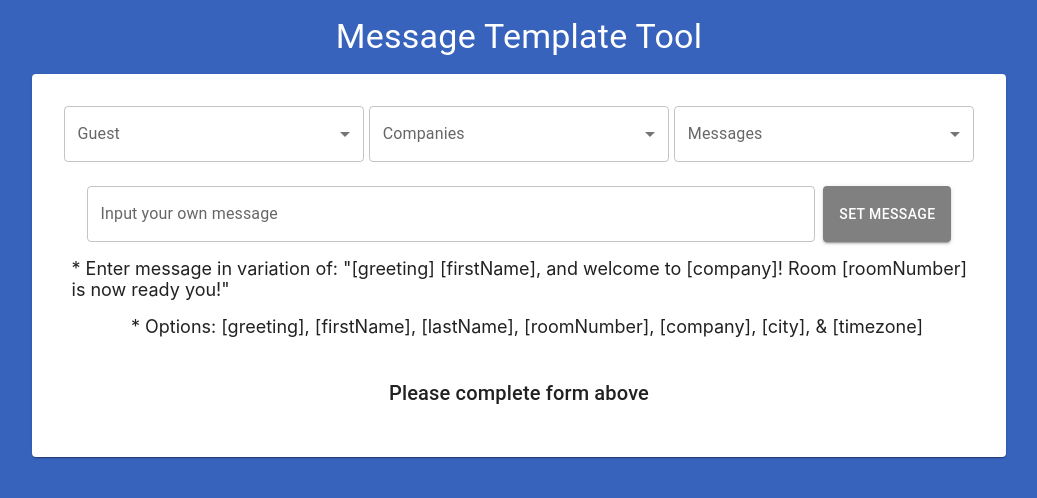
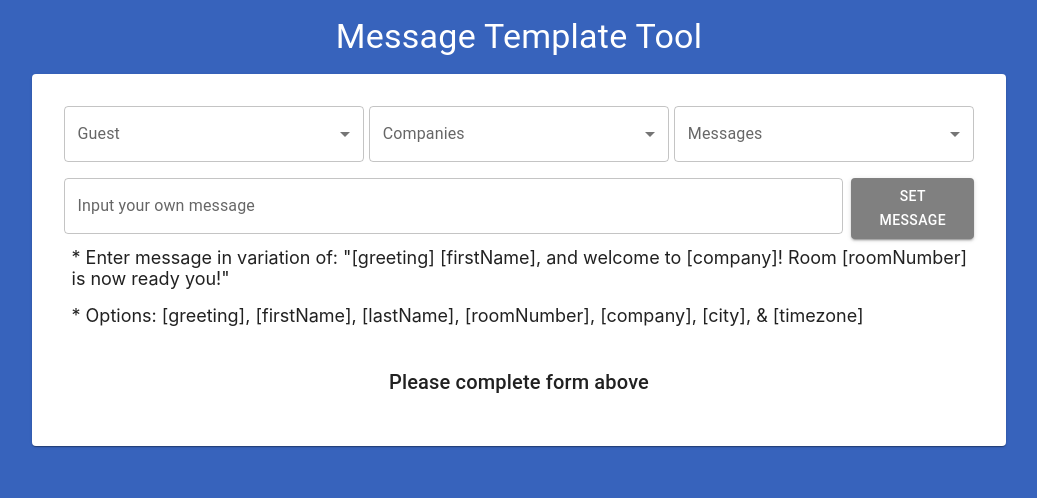
Before and after one commit to AnthonyDampier/message_template_tool, a React (Create React App) app: page / in a window 1280 px wide. Shown: the top 498 px of the page, without its empty margins (121-1158 px from the left). Built offline with nearby package versions, Linux system fonts and the light colour scheme.

Commit message:
made visuals more attractive

```diff
--- a/src/components/PersonalizeMessage.jsx
+++ b/src/components/PersonalizeMessage.jsx
@@ -11,9 +11,9 @@ export default function PersonalizeMessage({setMessageTemplate}){
 
     return(
         <Box sx={{py: 2}}>
-            <Box sx={{display: 'flex', justifyContent: 'center', my: 1}}>
+            <Box sx={{display: 'flex', justifyContent: 'center'}}>
                 <TextField
-                    sx={{width: .8}}
+                    sx={{width: .9}}
                     id="outlined-basic"
                     label="Input your own message"
                     variant="outlined"
@@ -24,10 +24,10 @@ export default function PersonalizeMessage({setMessageTemplate}){
                     Set Message
                 </Button>
             </Box>
-            <Typography sx={{display: 'flex', justifyContent:'center', fontSize: 18, width: 1, p:1}} variant='span'>
+            <Typography sx={{display: 'flex', fontSize: 18, width: 1, p:1}} variant='span'>
                 * Enter message in variation of: "[greeting] [firstName], and welcome to [company]! Room [roomNumber] is now ready you!"
             </Typography>
-            <Typography sx={{display: 'flex', justifyContent:'center', fontSize: 18, width: 1, p:1}} variant='span'>
+            <Typography sx={{display: 'flex', fontSize: 18, width: 1, p:1}} variant='span'>
                 * Options: [greeting], [firstName], [lastName], [roomNumber], [company], [city], & [timezone]
             </Typography>
         </Box>
```
